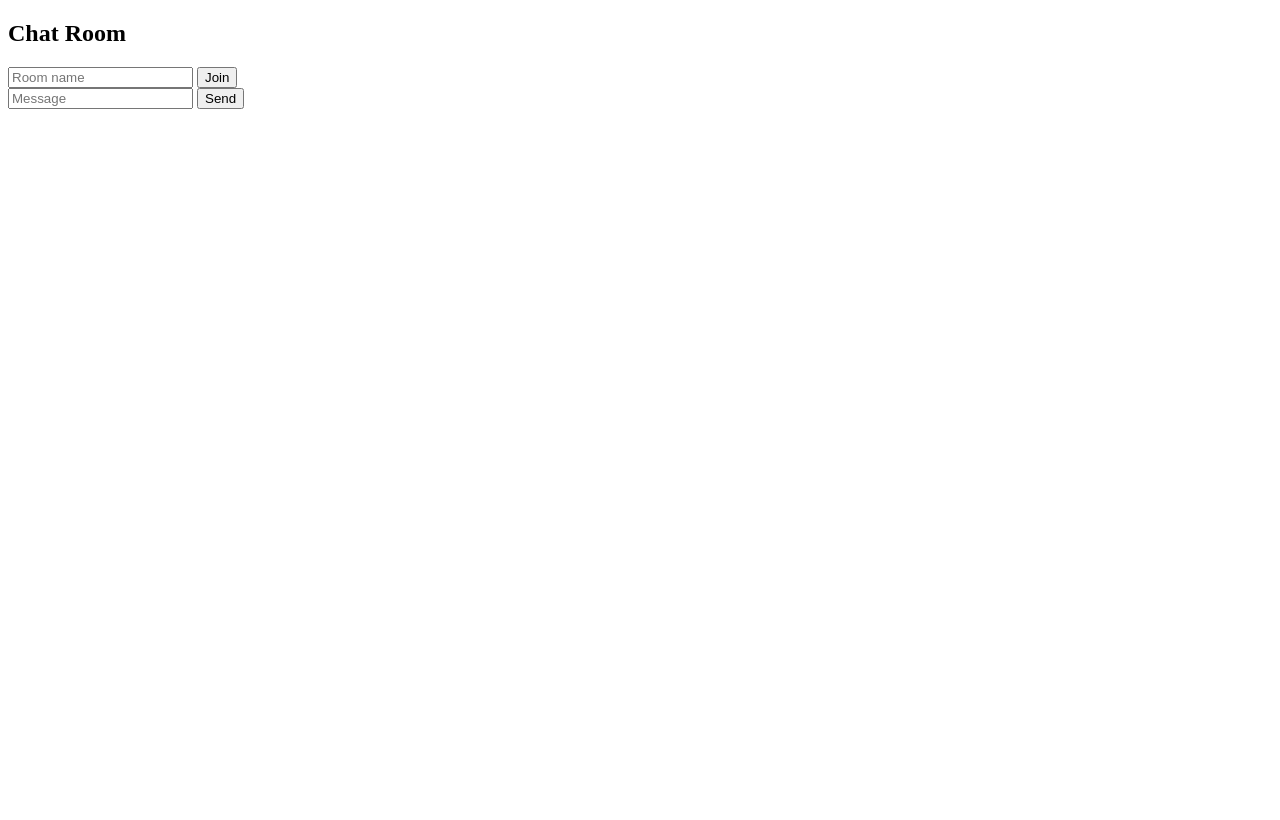
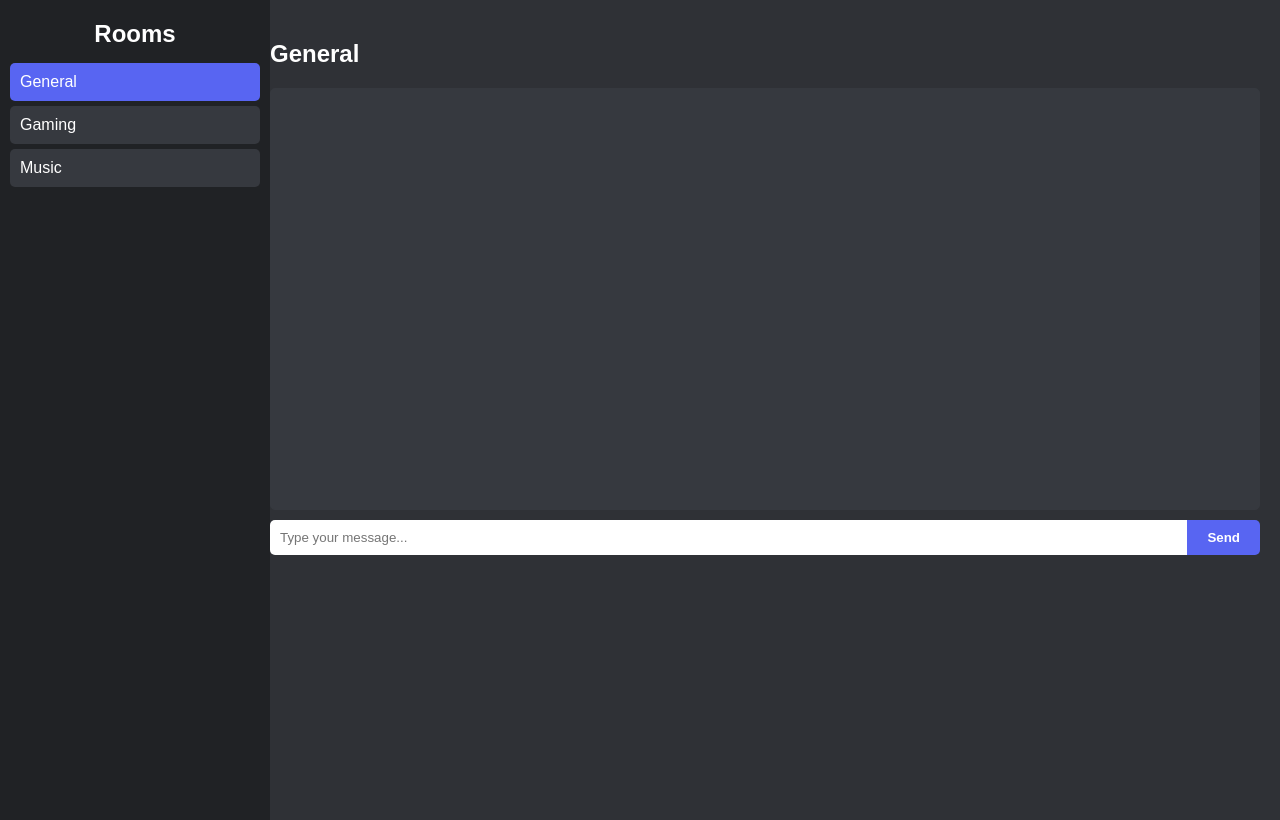
Before and after one commit to CPWaffenDiscordNew/discord-website, a website: page public/index.html in a window 1280 px wide. Drawn offline with nearby package versions, Linux system fonts and the light colour scheme; no server answers.

Commit message:
Update index.html

```diff
--- a/public/index.html
+++ b/public/index.html
@@ -1,40 +1,142 @@
 <!DOCTYPE html>
-<html>
+<html lang="en">
 <head>
-  <title>My Chat Website</title>
-  <script src="/socket.io/socket.io.js"></script>
+<meta charset="UTF-8">
+<meta name="viewport" content="width=device-width, initial-scale=1.0">
+<title>Chat App</title>
+<style>
+  body {
+    margin: 0;
+    font-family: Arial, sans-serif;
+    background: #2f3136;
+    color: #fff;
+  }
+
+  .sidebar {
+    width: 250px;
+    background: #202225;
+    height: 100vh;
+    float: left;
+    display: flex;
+    flex-direction: column;
+    padding: 10px;
+  }
+
+  .sidebar h2 {
+    text-align: center;
+    margin: 10px 0;
+  }
+
+  .room {
+    padding: 10px;
+    margin: 5px 0;
+    background: #36393f;
+    border-radius: 5px;
+    cursor: pointer;
+  }
+
+  .room.active {
+    background: #5865f2;
+  }
+
+  .main {
+    margin-left: 250px;
+    padding: 20px;
+  }
+
+  #messages {
+    border: 1px solid #36393f;
+    border-radius: 5px;
+    height: 400px;
+    overflow-y: scroll;
+    padding: 10px;
+    background: #36393f;
+  }
+
+  #messageForm {
+    display: flex;
+    margin-top: 10px;
+  }
+
+  #msgInput {
+    flex: 1;
+    padding: 10px;
+    border-radius: 5px 0 0 5px;
+    border: none;
+    outline: none;
+  }
+
+  #sendBtn {
+    padding: 10px 20px;
+    background: #5865f2;
+    border: none;
+    border-radius: 0 5px 5px 0;
+    cursor: pointer;
+    color: white;
+    font-weight: bold;
+  }
+
+  #sendBtn:hover {
+    background: #4752c4;
+  }
+</style>
 </head>
 <body>
 
-<h2>Chat Room</h2>
+<div class="sidebar">
+  <h2>Rooms</h2>
+  <div id="rooms">
+    <div class="room active" onclick="joinRoom('General')">General</div>
+    <div class="room" onclick="joinRoom('Gaming')">Gaming</div>
+    <div class="room" onclick="joinRoom('Music')">Music</div>
+  </div>
+</div>
 
-<input id="roomInput" placeholder="Room name">
-<button onclick="joinRoom()">Join</button>
+<div class="main">
+  <h2 id="roomTitle">General</h2>
+  <div id="messages"></div>
 
-<div id="messages"></div>
+  <form id="messageForm" onsubmit="sendMessage(event)">
+    <input id="msgInput" autocomplete="off" placeholder="Type your message..." />
+    <button id="sendBtn">Send</button>
+  </form>
+</div>
 
-<input id="msgInput" placeholder="Message">
-<button onclick="sendMessage()">Send</button>
-
+<script src="/socket.io/socket.io.js"></script>
 <script>
 const socket = io();
 
-let room = null;
+let currentRoom = 'General';
+joinRoom(currentRoom);
 
-function joinRoom() {
-  room = document.getElementById("roomInput").value;
-  socket.emit("join-room", room);
+function joinRoom(room) {
+  // Update UI
+  document.querySelectorAll('.room').forEach(r => r.classList.remove('active'));
+  document.querySelector(`.room[onclick="joinRoom('${room}')"]`).classList.add('active');
+  document.getElementById('roomTitle').innerText = room;
+  currentRoom = room;
+  document.getElementById('messages').innerHTML = '';
+
+  // Join Socket.io room
+  socket.emit('join-room', room);
 }
 
-function sendMessage() {
-  const text = document.getElementById("msgInput").value;
-  socket.emit("message", { room, text });
+function sendMessage(event) {
+  event.preventDefault();
+  const msgInput = document.getElementById('msgInput');
+  const text = msgInput.value.trim();
+  if (!text) return;
+  socket.emit('message', { room: currentRoom, text });
+  msgInput.value = '';
 }
 
-socket.on("message", (data) => {
-  const div = document.createElement("div");
+socket.on('message', (data) => {
+  const messagesDiv = document.getElementById('messages');
+  const div = document.createElement('div');
   div.innerText = data.text;
-  document.getElementById("messages").appendChild(div);
+  div.style.margin = '5px 0';
+  messagesDiv.appendChild(div);
+  messagesDiv.scrollTop = messagesDiv.scrollHeight;
 });
 </script>
 
```
